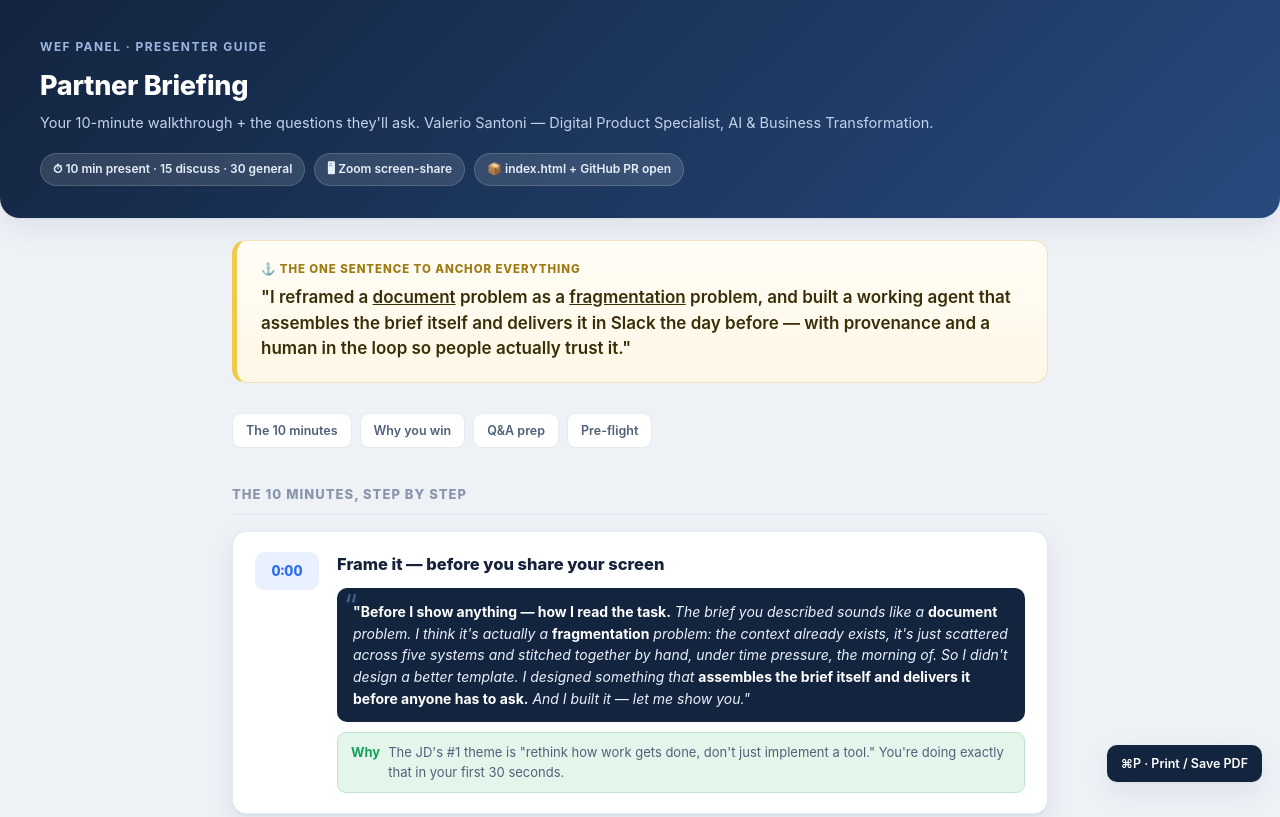
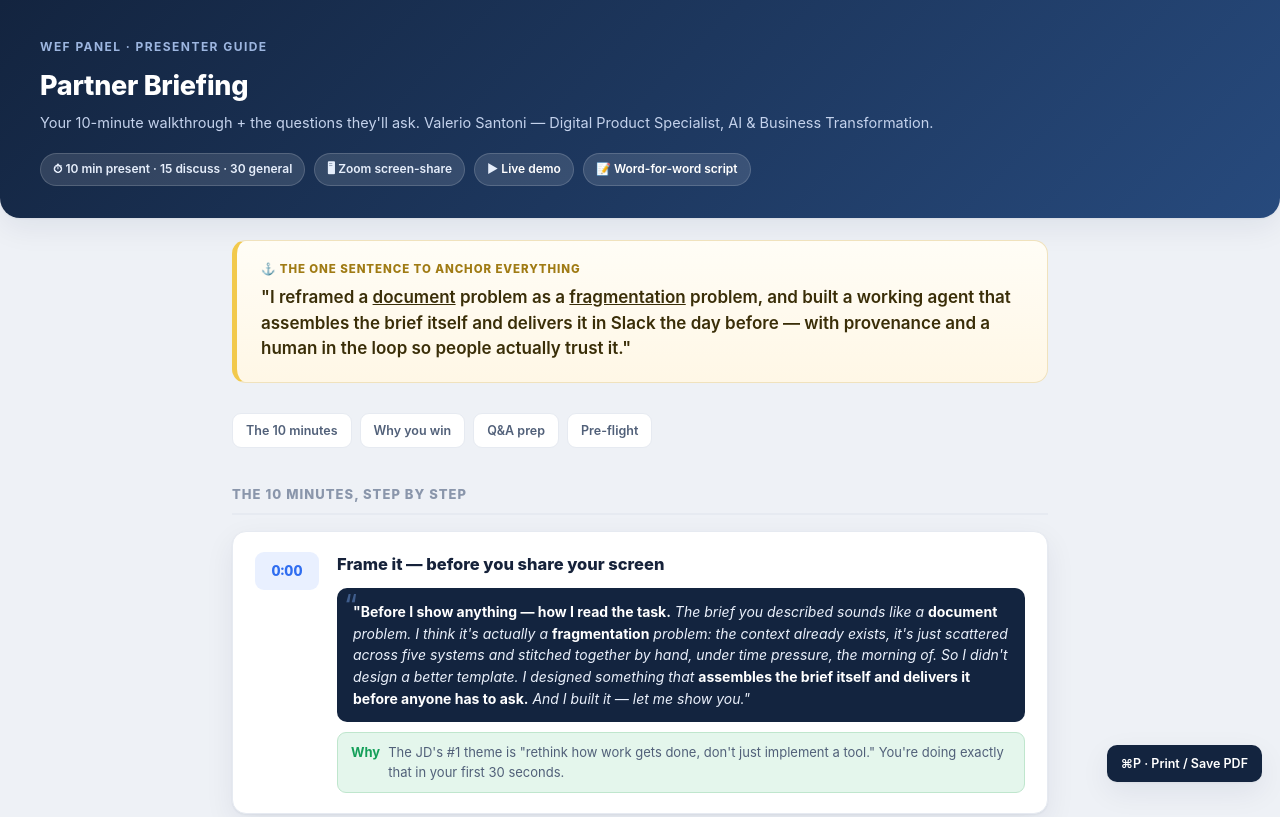
Before and after one commit to valeriosantoni7-lang/wef-partner-briefing, a plain HTML site: page presenter-guide.html in a window 1280 px wide. Shown: the top 817 px of the page. Drawn offline with Linux system fonts and the light colour scheme.

Commit message:
Cross-link live demo + full script in presenter-guide hero

```diff
--- a/presenter-guide.html
+++ b/presenter-guide.html
@@ -105,7 +105,8 @@
     <div class="meta">
       <span class="pill">⏱ 10 min present · 15 discuss · 30 general</span>
       <span class="pill">🖥 Zoom screen-share</span>
-      <span class="pill">📦 index.html + GitHub PR open</span>
+      <span class="pill">▶ <a href="https://valeriosantoni7-lang.github.io/wef-partner-briefing/" target="_blank" style="color:#fff;text-decoration:none">Live demo</a></span>
+      <span class="pill">📝 <a href="full-script.html" style="color:#fff;text-decoration:none">Word-for-word script</a></span>
     </div>
   </div>
 
```
